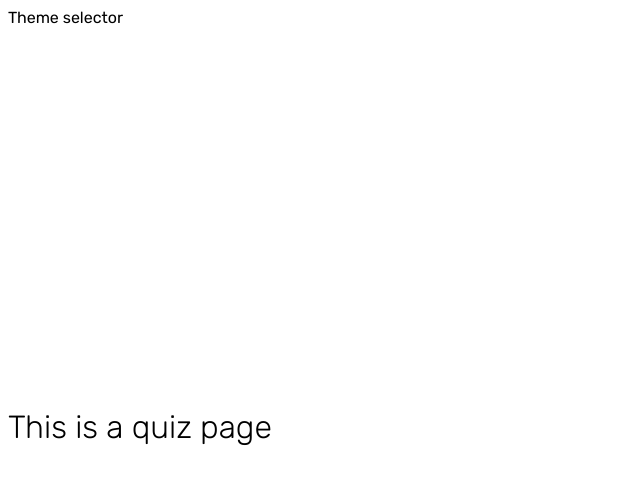
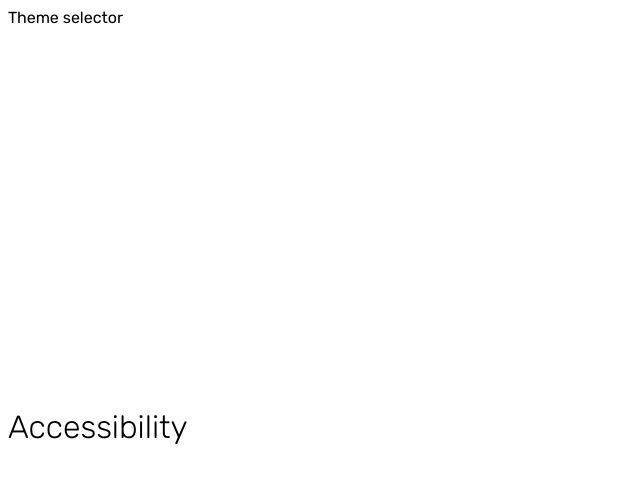
Before and after one commit to ryanbradley-webdev/frontend-quiz, a Vue app: page /quiz/Accessibility in a window 1280 px wide. Shown: the top 484 px of the page, without its empty margins (0-640 px from the left). Built offline with nearby package versions, Linux system fonts and the light colour scheme.

Commit message:
Update routing method to pass quiz prop to QuizView component based on dynamic route.

```diff
--- a/src/components/LinkItem.vue
+++ b/src/components/LinkItem.vue
@@ -2,6 +2,7 @@
 import { RouterLink } from 'vue-router'
 import { type Quiz } from '../types/types'
 import type { PropType } from 'vue'
+import { data } from '@/data/data';
 
 const {
   quiz
@@ -14,7 +15,13 @@ const {
 </script>
 
 <template>
-  <RouterLink :to="`quiz/${quiz.title}`">
+  <RouterLink :to="{
+    name: 'quiz',
+    params: {
+      title: quiz.title
+    },
+
+  }">
     {{ quiz.title }}
   </RouterLink>
 </template>
--- a/src/data/data.ts
+++ b/src/data/data.ts
@@ -1,6 +1,4 @@
-import type { Quiz } from "@/types/types"
-
-export const data: Quiz[] = [
+export const data = [
   {
       title: "HTML",
       icon: "./assets/images/icon-html.svg",
@@ -425,4 +423,4 @@ export const data: Quiz[] = [
           }
       ]
   }
-]
+] as const
--- a/src/router/index.ts
+++ b/src/router/index.ts
@@ -1,6 +1,7 @@
 import { createRouter, createWebHistory } from 'vue-router'
 import HomeView from '../views/HomeView.vue'
 import QuizView from '../views/QuizView.vue'
+import { data } from '@/data/data'
 
 const router = createRouter({
   history: createWebHistory(import.meta.env.BASE_URL),
@@ -13,7 +14,12 @@ const router = createRouter({
     {
       path: '/quiz/:title',
       name: 'quiz',
-      component: QuizView
+      component: QuizView,
+      props(route) {
+        return {
+          quiz: data.find(quiz => quiz.title === route.params.title)
+        }
+      }
     }
   ]
 })
--- a/src/views/QuizView.vue
+++ b/src/views/QuizView.vue
@@ -1,6 +1,20 @@
+<script setup lang="ts">
+import type { Quiz } from '@/types/types';
+import type { PropType } from 'vue';
+
+const {
+  quiz
+} = defineProps({
+  quiz: {
+    type: Object as PropType<Quiz>,
+    required: true
+  }
+})
+</script>
+
 <template>
   <div class="quiz">
-    <h1>This is a quiz page</h1>
+    <h1>{{ quiz.title }}</h1>
   </div>
 </template>
 
```
Also changed, not shown: src/types/types.ts (+6 -10 lines).
